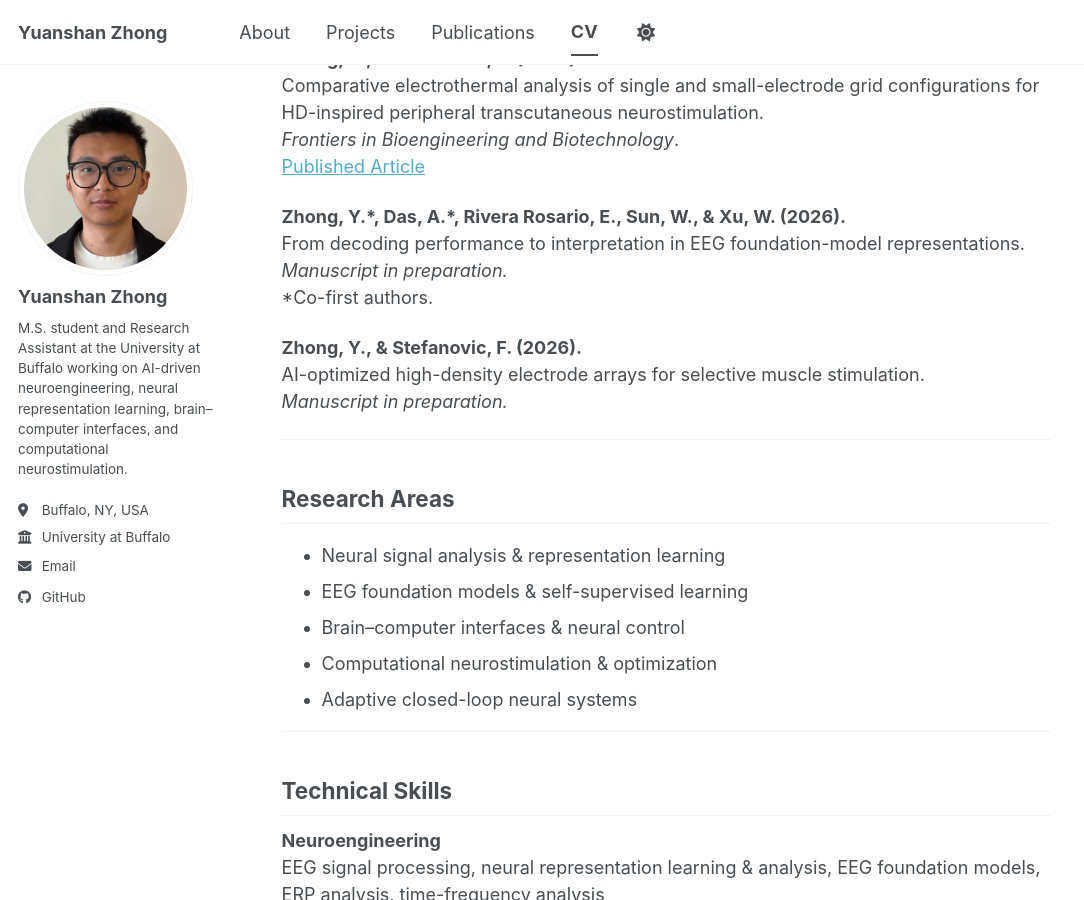
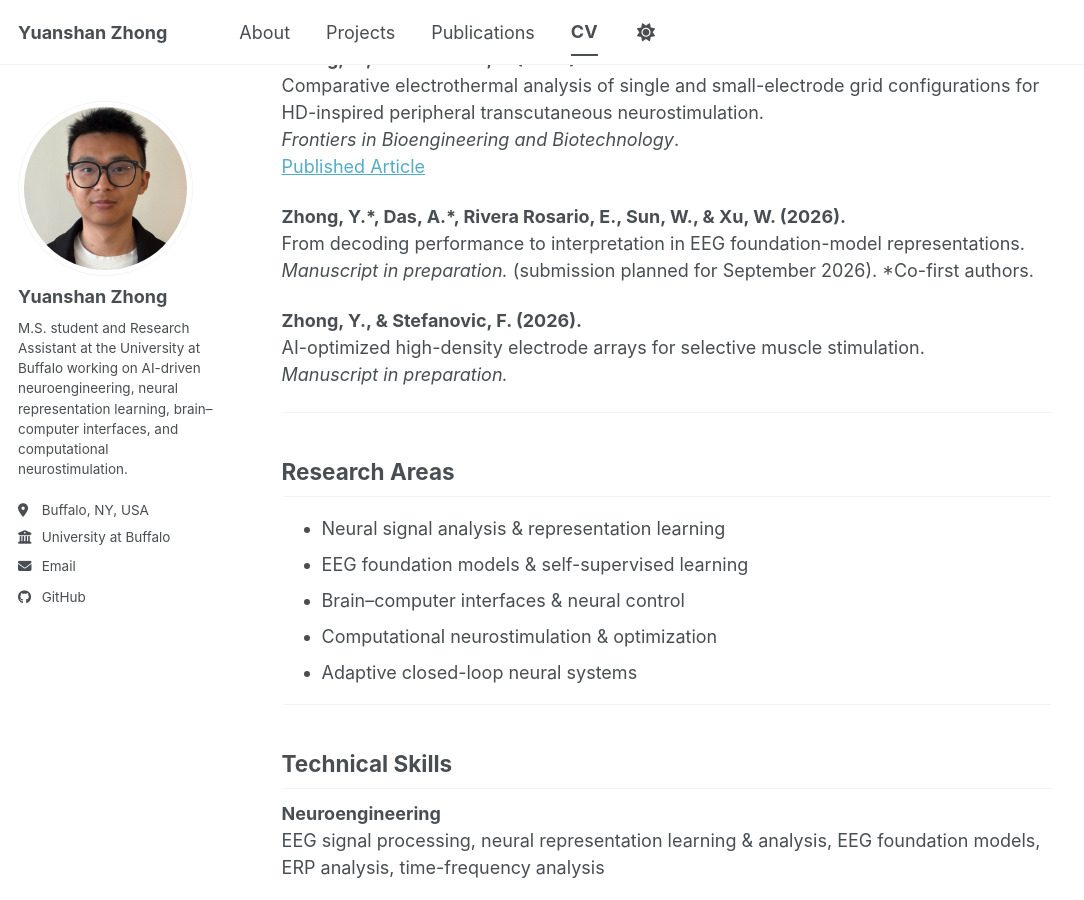
Before and after one commit to Yzhong9527/Yzhong9527.github.io, a Jekyll site: the page built from _pages/cv.md, in a window 1280 px wide and 900 px high, scrolled down 2313 px. Shown: the whole window, without its empty margins (0-1084 px from the left). Built offline with Jekyll 4.4.1, drawn with Linux system fonts in a browser that asks for light colours; a script bundle is joined from its source files by our own code; library files that are not in the unit come from our copies.

Commit message:
Revise manuscript status for EEG representation article
Updated manuscript status with submission plans.

```diff
--- a/_pages/cv.md
+++ b/_pages/cv.md
@@ -82,7 +82,7 @@
 
 **Zhong, Y.\*, Das, A.\*, Rivera Rosario, E., Sun, W., & Xu, W. (2026).**
 From decoding performance to interpretation in EEG foundation-model representations.
-*Manuscript in preparation.*
+*Manuscript in preparation.*  (submission planned for September 2026).
 \*Co-first authors.
 
 **Zhong, Y., & Stefanovic, F. (2026).**
```
